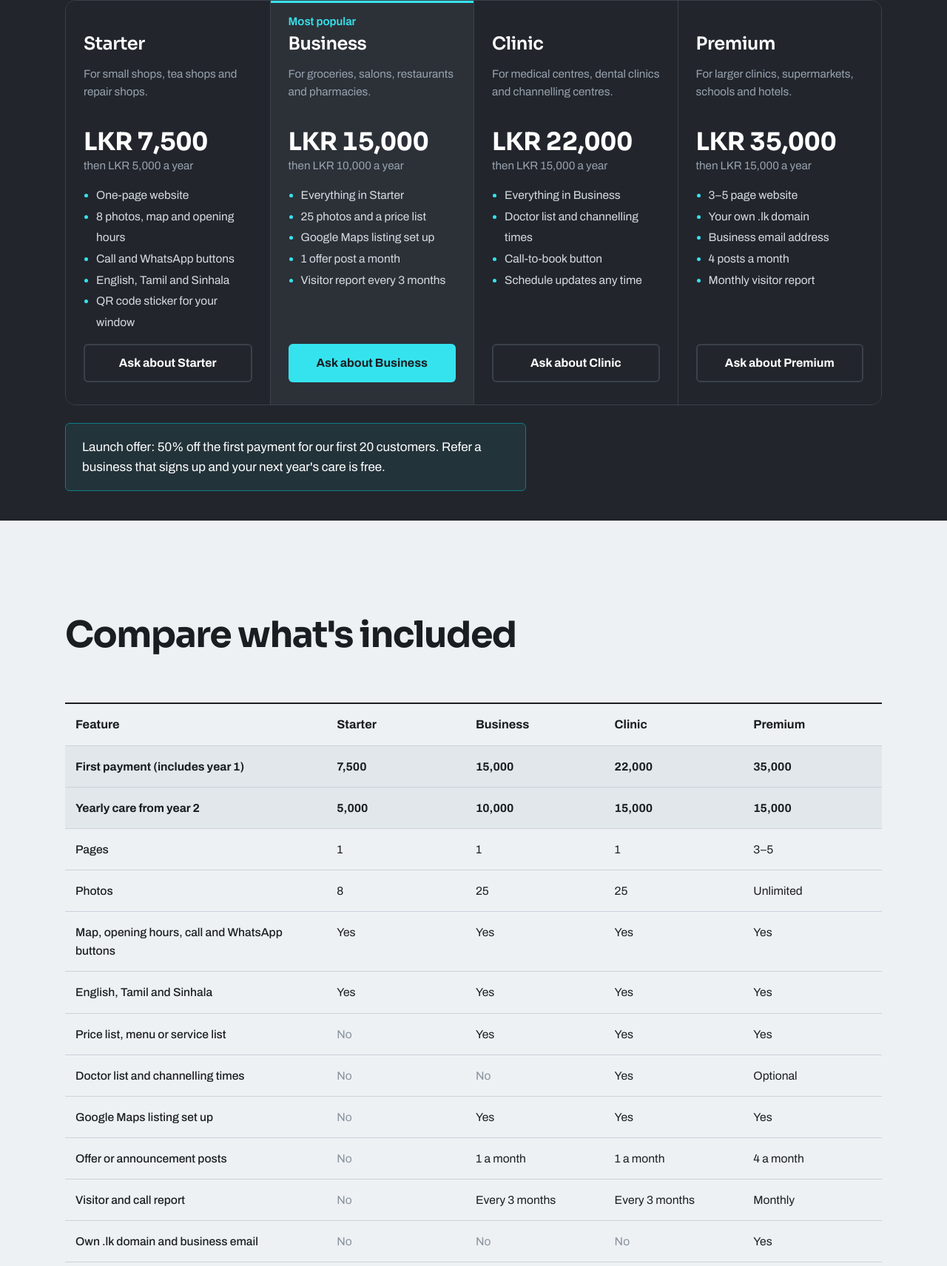
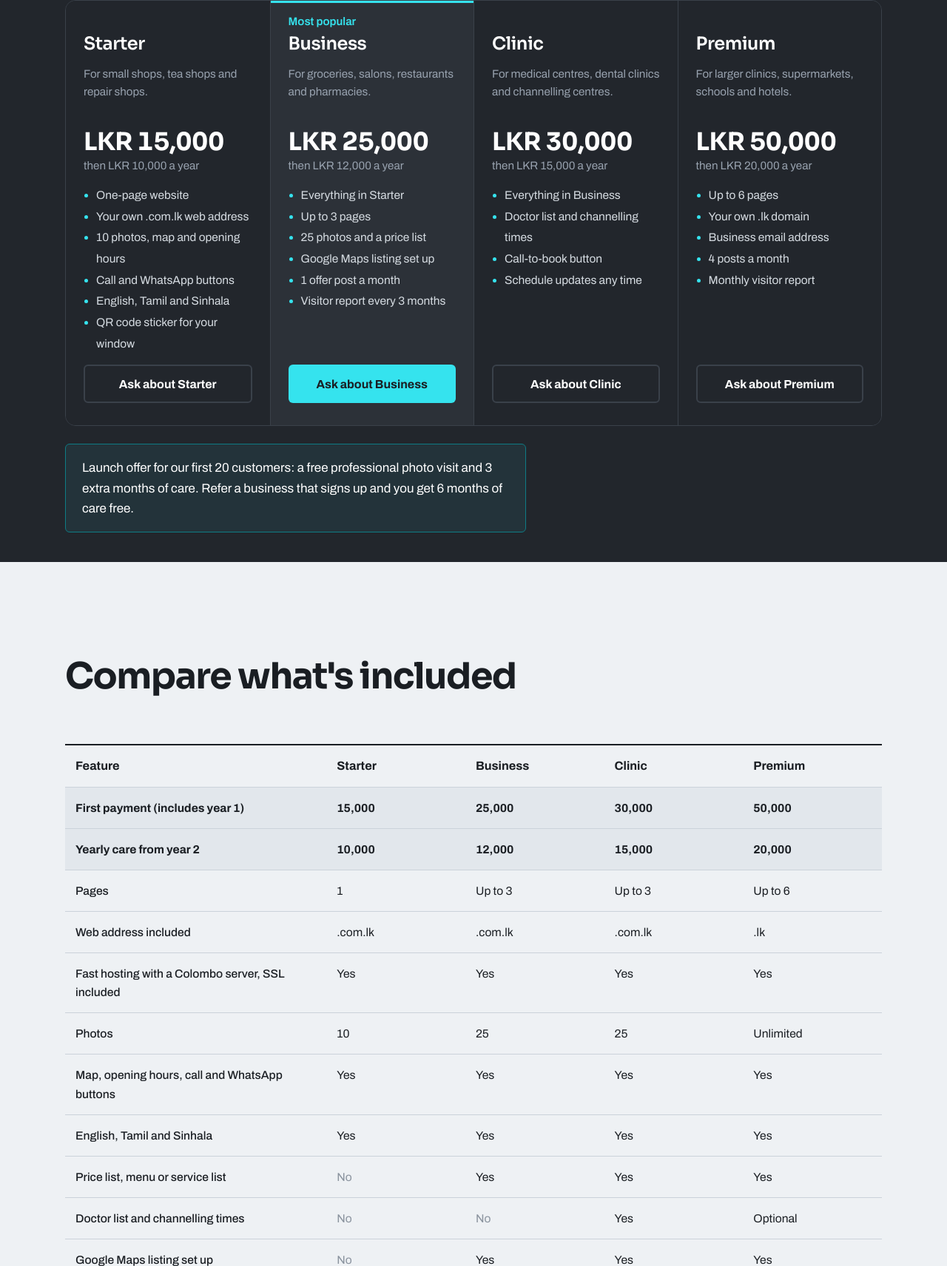
Before and after one commit to KOGULSHIYAM16/KPN_PAge, a plain HTML site: page packages.html in a window 1280 px wide. Shown: the part 518-2230 px from the top of the page at 74% size. Drawn offline with Linux system fonts and the light colour scheme.

Commit message:
Update package prices: LKR 15,000 minimum first payment, LKR 10,000 minimum renewal
Co-Authored-By: Claude Opus 5.5 <noreply@anthropic.com>
Claude-Session: https://claude.ai/code/session_01G9UhaGCdTxGKjb3a9SVePF

```diff
--- a/packages.html
+++ b/packages.html
@@ -35,7 +35,7 @@
   <section class="page-head" aria-labelledby="page-title">
     <div class="wrap">
       <h1 id="page-title" class="display">Packages and prices</h1>
-      <p class="lead">Pay once to have your website built, with the first year online included. After that, a small yearly charge keeps it running, secure and up to date. Prices are in Sri Lankan rupees.</p>
+      <p class="lead">Pay once to have your website built, with the web address, fast hosting and first year of care included. After that, a yearly charge keeps it online, secure and up to date. Prices are in Sri Lankan rupees.</p>
       <div class="toggle" role="group" aria-label="Show prices for">
         <button type="button" data-view="first" aria-pressed="true">First payment</button>
         <button type="button" data-view="yearly" aria-pressed="false">Yearly from year 2</button>
@@ -50,12 +50,13 @@
           <h2 class="h3">Starter</h2>
           <p class="plan-for">For small shops, tea shops and repair shops.</p>
           <div class="plan-price">
-            <span class="plan-amt" data-first="LKR 7,500" data-yearly="LKR 5,000">LKR 7,500</span>
-            <span class="plan-note" data-first="then LKR 5,000 a year" data-yearly="first payment LKR 7,500">then LKR 5,000 a year</span>
+            <span class="plan-amt" data-first="LKR 15,000" data-yearly="LKR 10,000">LKR 15,000</span>
+            <span class="plan-note" data-first="then LKR 10,000 a year" data-yearly="first payment LKR 15,000">then LKR 10,000 a year</span>
           </div>
           <ul>
             <li>One-page website</li>
-            <li>8 photos, map and opening hours</li>
+            <li>Your own .com.lk web address</li>
+            <li>10 photos, map and opening hours</li>
             <li>Call and WhatsApp buttons</li>
             <li>English, Tamil and Sinhala</li>
             <li>QR code sticker for your window</li>
@@ -68,11 +69,12 @@
           <h2 class="h3">Business</h2>
           <p class="plan-for">For groceries, salons, restaurants and pharmacies.</p>
           <div class="plan-price">
-            <span class="plan-amt" data-first="LKR 15,000" data-yearly="LKR 10,000">LKR 15,000</span>
-            <span class="plan-note" data-first="then LKR 10,000 a year" data-yearly="first payment LKR 15,000">then LKR 10,000 a year</span>
+            <span class="plan-amt" data-first="LKR 25,000" data-yearly="LKR 12,000">LKR 25,000</span>
+            <span class="plan-note" data-first="then LKR 12,000 a year" data-yearly="first payment LKR 25,000">then LKR 12,000 a year</span>
           </div>
           <ul>
             <li>Everything in Starter</li>
+            <li>Up to 3 pages</li>
             <li>25 photos and a price list</li>
             <li>Google Maps listing set up</li>
             <li>1 offer post a month</li>
@@ -85,8 +87,8 @@
           <h2 class="h3">Clinic</h2>
           <p class="plan-for">For medical centres, dental clinics and channelling centres.</p>
           <div class="plan-price">
-            <span class="plan-amt" data-first="LKR 22,000" data-yearly="LKR 15,000">LKR 22,000</span>
-            <span class="plan-note" data-first="then LKR 15,000 a year" data-yearly="first payment LKR 22,000">then LKR 15,000 a year</span>
+            <span class="plan-amt" data-first="LKR 30,000" data-yearly="LKR 15,000">LKR 30,000</span>
+            <span class="plan-note" data-first="then LKR 15,000 a year" data-yearly="first payment LKR 30,000">then LKR 15,000 a year</span>
           </div>
           <ul>
             <li>Everything in Business</li>
@@ -101,11 +103,11 @@
           <h2 class="h3">Premium</h2>
           <p class="plan-for">For larger clinics, supermarkets, schools and hotels.</p>
           <div class="plan-price">
-            <span class="plan-amt" data-first="LKR 35,000" data-yearly="LKR 15,000">LKR 35,000</span>
-            <span class="plan-note" data-first="then LKR 15,000 a year" data-yearly="first payment LKR 35,000">then LKR 15,000 a year</span>
+            <span class="plan-amt" data-first="LKR 50,000" data-yearly="LKR 20,000">LKR 50,000</span>
+            <span class="plan-note" data-first="then LKR 20,000 a year" data-yearly="first payment LKR 50,000">then LKR 20,000 a year</span>
           </div>
           <ul>
-            <li>3–5 page website</li>
+            <li>Up to 6 pages</li>
             <li>Your own .lk domain</li>
             <li>Business email address</li>
             <li>4 posts a month</li>
@@ -114,7 +116,7 @@
           <a class="btn btn-ghost" href="https://wa.me/94776927998?text=Hi%20KPN%20Tech%2C%20I%27m%20interested%20in%20the%20Premium%20package.">Ask about Premium</a>
         </article>
       </div>
-      <p class="offer" data-reveal>Launch offer: 50% off the first payment for our first 20 customers. Refer a business that signs up and your next year's care is free.</p>
+      <p class="offer" data-reveal>Launch offer for our first 20 customers: a free professional photo visit and 3 extra months of care. Refer a business that signs up and you get 6 months of care free.</p>
     </div>
   </section>
 
@@ -130,10 +132,12 @@
             <tr><th scope="col">Feature</th><th scope="col">Starter</th><th scope="col">Business</th><th scope="col">Clinic</th><th scope="col">Premium</th></tr>
           </thead>
           <tbody>
-            <tr class="money"><th scope="row">First payment (includes year 1)</th><td>7,500</td><td>15,000</td><td>22,000</td><td>35,000</td></tr>
-            <tr class="money"><th scope="row">Yearly care from year 2</th><td>5,000</td><td>10,000</td><td>15,000</td><td>15,000</td></tr>
-            <tr><th scope="row">Pages</th><td>1</td><td>1</td><td>1</td><td>3–5</td></tr>
-            <tr><th scope="row">Photos</th><td>8</td><td>25</td><td>25</td><td>Unlimited</td></tr>
+            <tr class="money"><th scope="row">First payment (includes year 1)</th><td>15,000</td><td>25,000</td><td>30,000</td><td>50,000</td></tr>
+            <tr class="money"><th scope="row">Yearly care from year 2</th><td>10,000</td><td>12,000</td><td>15,000</td><td>20,000</td></tr>
+            <tr><th scope="row">Pages</th><td>1</td><td>Up to 3</td><td>Up to 3</td><td>Up to 6</td></tr>
+            <tr><th scope="row">Web address included</th><td>.com.lk</td><td>.com.lk</td><td>.com.lk</td><td>.lk</td></tr>
+            <tr><th scope="row">Fast hosting with a Colombo server, SSL included</th><td>Yes</td><td>Yes</td><td>Yes</td><td>Yes</td></tr>
+            <tr><th scope="row">Photos</th><td>10</td><td>25</td><td>25</td><td>Unlimited</td></tr>
             <tr><th scope="row">Map, opening hours, call and WhatsApp buttons</th><td>Yes</td><td>Yes</td><td>Yes</td><td>Yes</td></tr>
             <tr><th scope="row">English, Tamil and Sinhala</th><td>Yes</td><td>Yes</td><td>Yes</td><td>Yes</td></tr>
             <tr><th scope="row">Price list, menu or service list</th><td class="no">No</td><td>Yes</td><td>Yes</td><td>Yes</td></tr>
@@ -141,7 +145,7 @@
             <tr><th scope="row">Google Maps listing set up</th><td class="no">No</td><td>Yes</td><td>Yes</td><td>Yes</td></tr>
             <tr><th scope="row">Offer or announcement posts</th><td class="no">No</td><td>1 a month</td><td>1 a month</td><td>4 a month</td></tr>
             <tr><th scope="row">Visitor and call report</th><td class="no">No</td><td>Every 3 months</td><td>Every 3 months</td><td>Monthly</td></tr>
-            <tr><th scope="row">Own .lk domain and business email</th><td class="no">No</td><td class="no">No</td><td class="no">No</td><td>Yes</td></tr>
+            <tr><th scope="row">Business email address</th><td class="no">No</td><td class="no">No</td><td class="no">No</td><td>Yes</td></tr>
             <tr><th scope="row">Updates we make for you</th><td>2 a year</td><td>1 a month</td><td>Schedule changes any time</td><td>Unlimited small edits</td></tr>
           </tbody>
         </table>
@@ -188,6 +192,10 @@
         <details>
           <summary>How long does it take?</summary>
           <p>Most one-page sites are ready within a week of our visit. A full Premium website takes about two to three weeks.</p>
+        </details>
+        <details>
+          <summary>Will my website be fast?</summary>
+          <p>Yes. We build light pages and host them on a global network with a server in Colombo, so your site opens quickly on mobile data anywhere in Sri Lanka.</p>
         </details>
         <details>
           <summary>Can I move up to a bigger package later?</summary>
```
Also changed, not shown: index.html (+6 -6 lines).
